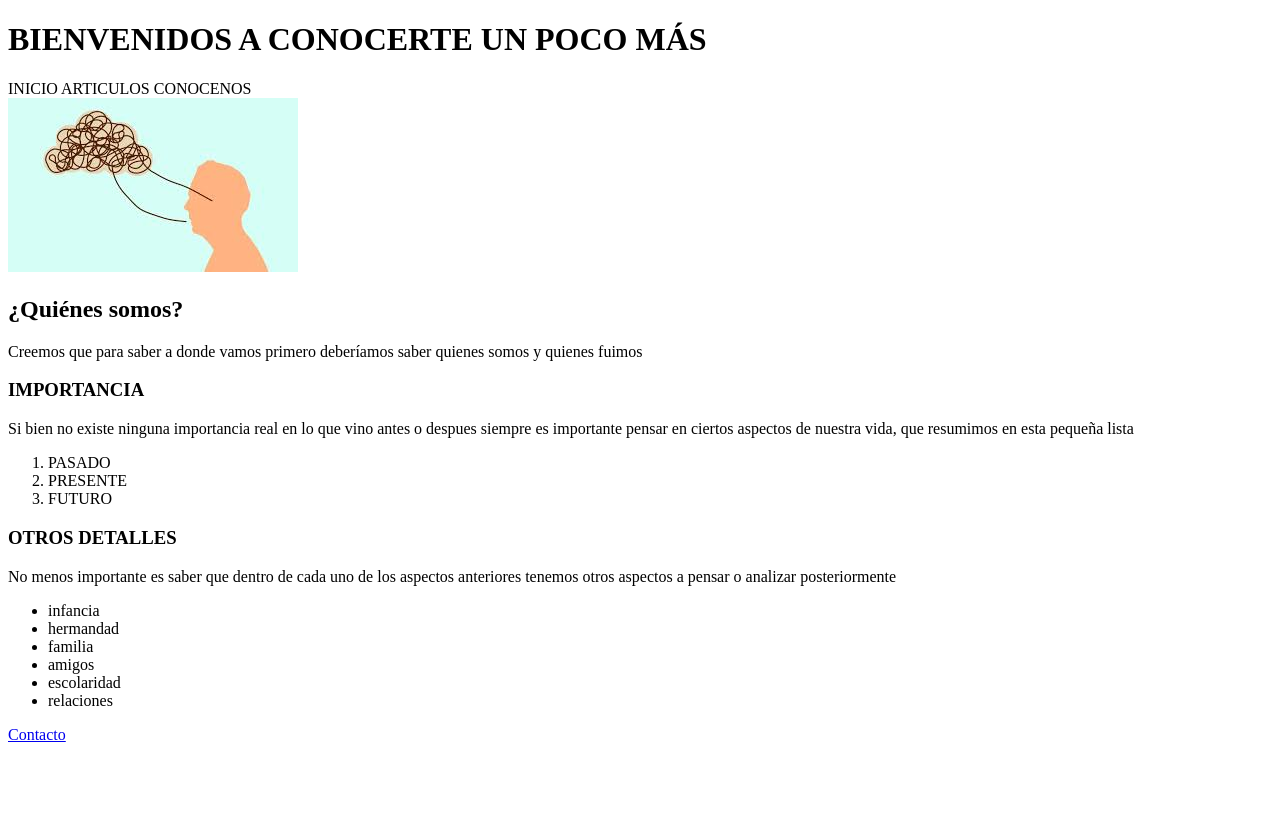
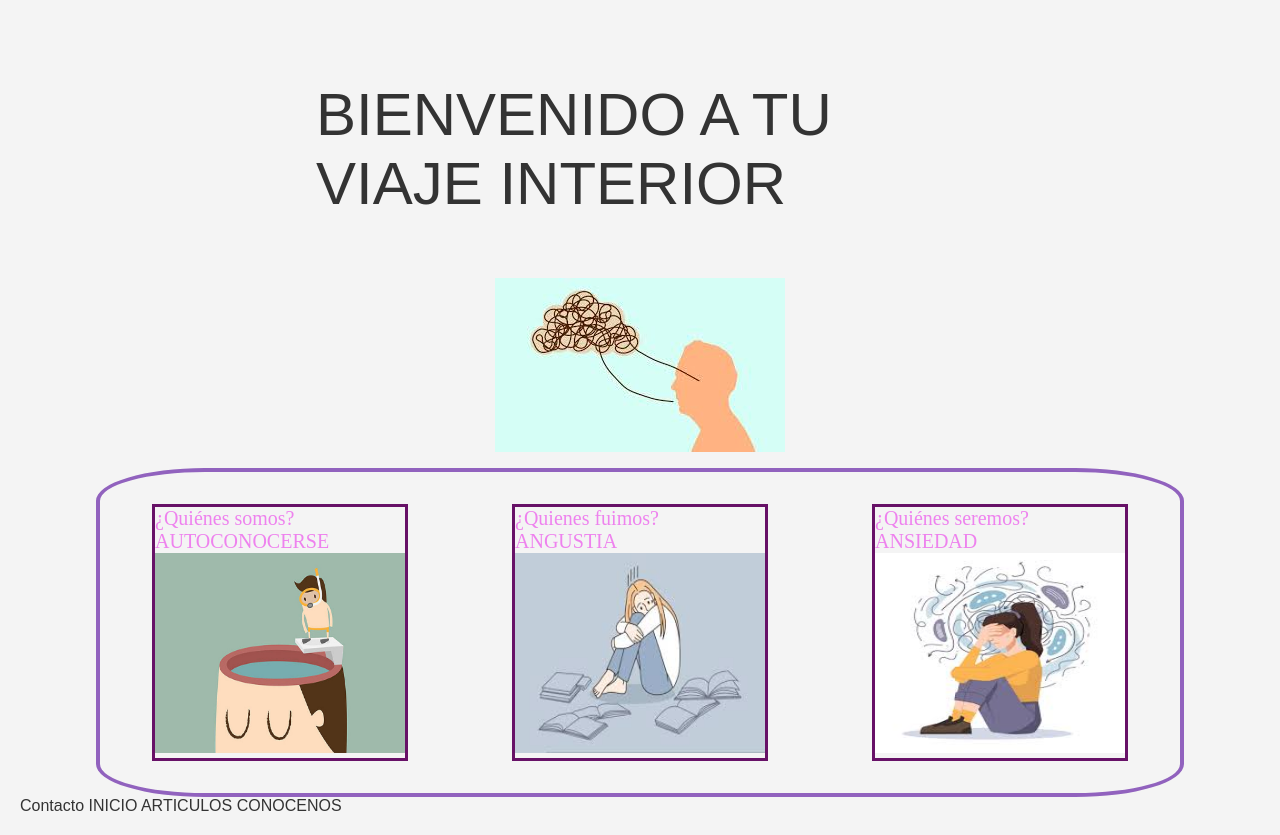
Before and after one commit to macagoyeche/Prep-Course-HTML, a plain HTML site: page index.html in a window 1280 px wide. Before the commit the page ends 800 px from the top, so only its background shows below. Drawn offline with Linux system fonts and the light colour scheme.

Commit message:
Second commit: CSS file

```diff
--- a/index.html
+++ b/index.html
@@ -4,13 +4,86 @@
       <meta charset="UTF-8" />
       <meta name="viewport" content="width=device-width, initial-scale=1.0" />
       <title>Mi Primer Sitio Web</title>
+      <link rel="stylesheet" href="reset.css"/>
+      <link rel="stylesheet" type="text/css" href="styles.css">
+
+
    </head>
    <body>
       <header>
+        <div id="titulo">
+
+
         <h1>
-            BIENVENIDOS A CONOCERTE UN POCO MÁS
+            BIENVENIDO A TU VIAJE INTERIOR
         </h1>
-        <span>
+        </div>
+
+
+        <div id="logo-principal">
+
+          <img src="conocernos.jpg" alt="conocernos" />
+
+        </div>
+
+
+
+      </header>
+
+      <main>
+
+       <div id="conteiner">
+
+       <div class="bottoms">
+
+        <article>
+        <h2>
+            ¿Quiénes somos?
+        </h2>
+        <p>
+            AUTOCONOCERSE
+        </P>
+
+        <img src="autoconocimiento.jpg" alt="autoconocimiento" class="logo" >
+
+        </article>
+        </div>
+
+        <div class="bottoms">
+
+         <article>
+
+            <h2>
+                ¿Quienes fuimos?
+            </h2>
+            <p>
+                ANGUSTIA
+            </p>
+
+            <img src="Angustia.jpg" alt="Angustia" class="logo"/>
+        </article>
+
+        </div>
+
+        <div class="bottoms">
+
+            <article>
+            <h2>
+                ¿Quiénes seremos?
+            </h2>
+            <p>
+                ANSIEDAD
+            </p>
+            <img src="Ansiedad.jpg" alt="ansiedad" class="logo"/>
+            </article>
+
+
+        </div>
+
+        </div>
+       <footer>
+          <a href="contacto.html"> Contacto </a>
+          <span>
             INICIO
         </span>
         <span>
@@ -20,72 +93,6 @@
             CONOCENOS
         </span>
 
-      </header>
-
-      <main>
-
-        <img src="conocernos.jpg"/>
-
-
-        <h2>
-            ¿Quiénes somos?
-        </h2>
-        <p>
-            Creemos que para saber a donde vamos primero deberíamos saber quienes somos y quienes fuimos
-        </p>
-
-        <h3>
-            IMPORTANCIA
-        </h3>
-        <div>
-        <p>
-            Si bien no existe ninguna importancia real en lo que vino antes o despues siempre es importante pensar en ciertos aspectos de nuestra vida, que resumimos en esta pequeña lista
-        </p>
-        <ol>
-            <li>
-                PASADO
-            </li>
-            <li>
-                PRESENTE
-            </li>
-            <li>
-                FUTURO
-            </li>
-        </ol>
-       </div>
-        <h3>
-            OTROS DETALLES
-        </h3>
-        <div>
-            <p>
-                No menos importante es saber que dentro de cada uno de los aspectos anteriores tenemos otros aspectos a pensar o analizar posteriormente
-            </p>
-
-            <ul>
-                <li>
-                    infancia
-                </li>
-                <li>
-                    hermandad
-                </li>
-                <li>
-                    familia
-                </li>
-                <li>
-                    amigos
-                </li>
-                <li>
-                    escolaridad
-                </li>
-                <li>
-                    relaciones
-                </li>
-            </ul>
-
-        </div>
-
-       <footer>
-          <a href="contacto.html"> Contacto </a>
        </footer>
 
 
--- /dev/null
+++ b/reset.css
@@ -0,0 +1,41 @@
+/* Reset de márgenes y rellenos */
+* {
+    margin: 0;
+    padding: 0;
+    box-sizing: border-box;
+  }
+
+  /* Eliminar estilo por defecto de listas */
+  ul, ol {
+    list-style: none;
+  }
+
+  /* Eliminar estilo por defecto de enlaces */
+  a {
+    text-decoration: none;
+    color: inherit;
+  }
+
+  /* Eliminar el estilo de borde de los botones y campos de formulario */
+  button, input, textarea, select {
+    border: none;
+    background: transparent;
+    outline: none;
+  }
+
+  /* Eliminar el estilo por defecto de las tablas */
+  table {
+    border-collapse: collapse;
+    border-spacing: 0;
+  }
+
+  /* Normalizar el tamaño de fuente de los encabezados */
+  h1, h2, h3, h4, h5, h6 {
+    font-size: 100%;
+    font-weight: normal;
+  }
+
+  /* Restablecer el estilo por defecto de los elementos de HTML5 */
+  article, aside, details, figcaption, figure, footer, header, hgroup, main, menu, nav, section, summary {
+    display: block;
+  }
--- /dev/null
+++ b/styles.css
@@ -0,0 +1,54 @@
+body {
+  font-family: 'Arial', sans-serif;
+  background-color: #f4f4f4;
+  color: #333;
+  margin: 20px;
+}
+
+
+#titulo{
+    font-size: 60px;
+    width: 60vw;
+    margin: auto;
+    padding: 1em;
+}
+
+.logo{
+    width: 250px;
+    height: 200px;
+}
+
+#logo-principal{
+  display: flex;
+  justify-content: center;
+
+}
+
+
+#conteiner{
+  width: 85vw;
+  margin: auto;
+  margin-top: 1em;
+  border: 4px solid rgb(145, 98, 190);
+  border-radius: 10%;
+  padding: 2em 0em 2em 0em;
+  display: flex;
+  justify-content: space-around;
+
+}
+
+.bottoms{
+  display: flex;
+  border: 3px solid rgb(103, 17, 103);
+  font-size: 20px;
+  font-family: 'Times New Roman', Times, serif;
+  color: violet;
+  align-items: center;
+  gap: 1em;
+}
+
+
+.bottoms :hover{
+  background-color: rgb(240, 215, 74);
+  transition: 1s;
+}
```
Also changed, not shown: Angustia.jpg (added), Ansiedad.jpg (added), autoconocimiento.jpg (added).
